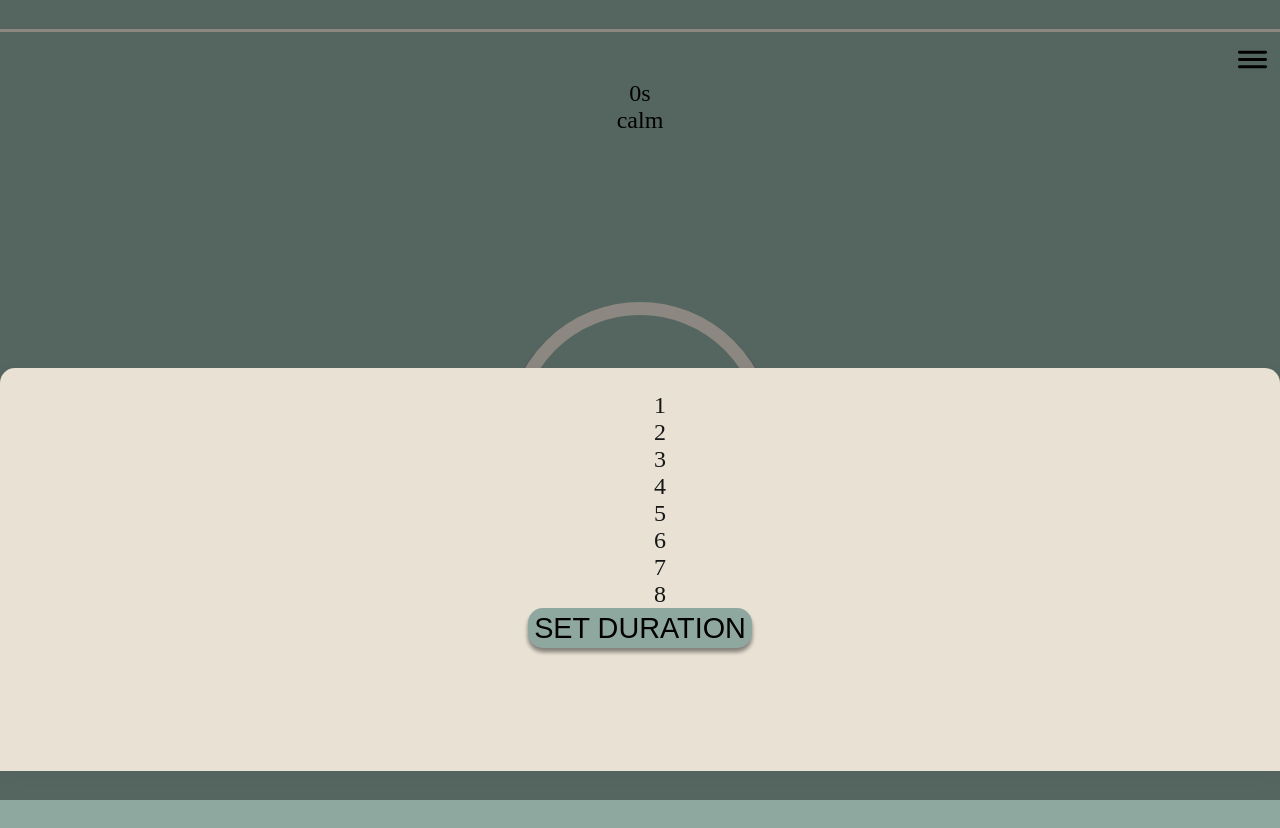
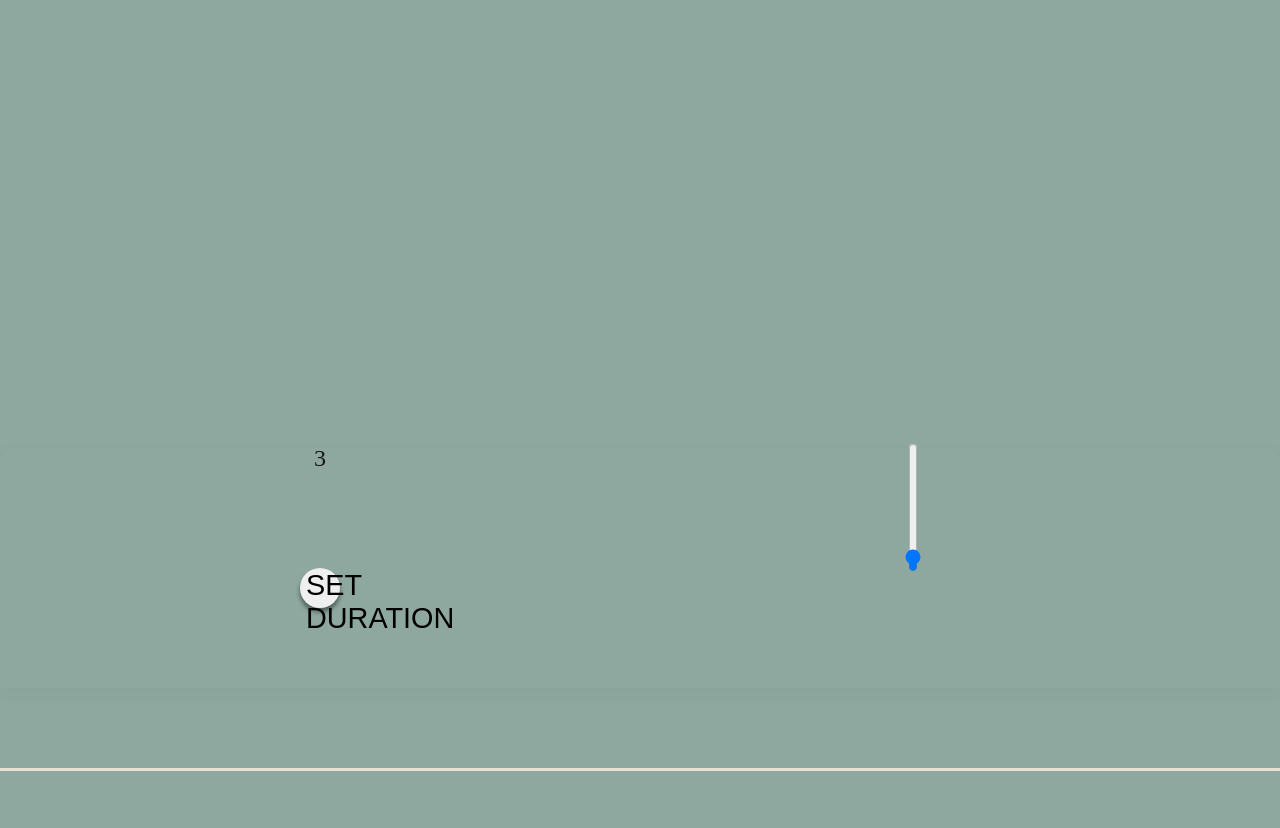
Before and after one commit to olgaTheCreator/inhale, a React (Create React App) app: page / in a window 1280 px wide. Both pictures are taken after a click on the element "T time". Before the commit the page ends 800 px from the top, so only its background shows below. Built offline with nearby package versions, Linux system fonts and the light colour scheme.

Commit message:
added slider to session duration, added state for duration

```diff
--- a/src/components/App.js
+++ b/src/components/App.js
@@ -5,12 +5,13 @@ import { NavigationIcons } from "./NavigationIcons";
 import { AppWrapper } from "./AppWrapper";
 import { MenuIcon } from "./MenuIcon";
 import "../style.css";
+import { BeginSessionText } from "./BeginSessionText";
 
 const App = () => {
   const [seconds, setSeconds] = useState(0);
   const [intervalId, setIntervalId] = useState(0);
   const [chosenTechnique, setTechnique] = useState(breathingTechniques[0]);
-  const [duration, setDuration] = useState(180);
+  const [durationOfSession, setDuration] = useState(3);
 
   return (
     <AppWrapper>
@@ -19,8 +20,7 @@ const App = () => {
         <MenuIcon />
       </div>
       <div className="free-space1">
-        {seconds}s<br />
-        {chosenTechnique.name}
+        <BeginSessionText durationOfSession={durationOfSession} />
       </div>
       <div className="timer-container">
         <Timer
@@ -29,7 +29,7 @@ const App = () => {
           setSeconds={setSeconds}
           intervalId={intervalId}
           setIntervalId={setIntervalId}
-          duration={duration}
+          durationOfSession={durationOfSession}
         />
       </div>
       <div className="free-space2"></div>
@@ -40,8 +40,8 @@ const App = () => {
           intervalId={intervalId}
           setIntervalId={setIntervalId}
           setSeconds={setSeconds}
-          duration={duration}
           setDuration={setDuration}
+          durationOfSession={durationOfSession}
         />
       </div>
       <div className="lower-line"></div>
--- /dev/null
+++ b/src/components/BeginSessionText.js
@@ -0,0 +1,12 @@
+import React from "react";
+import "./beginSessionTextStyle.css";
+
+export const BeginSessionText = ({ durationOfSession }) => {
+  return (
+    <div className="begin-session">
+      Begin your {durationOfSession} minute{durationOfSession > 1 ? "s" : ""}
+      <br />
+      breathing session
+    </div>
+  );
+};
--- a/src/components/NavigationIcons.js
+++ b/src/components/NavigationIcons.js
@@ -3,7 +3,15 @@ import "./navigationStyle.css";
 import { ChoosinTechniqueModal } from "./ChoosingTechniquesModal";
 import { TimeModal } from "./TimeModal";
 
-export const NavigationIcons = ({ chosenTechnique, setTechnique, intervalId, setIntervalId, setSeconds, setDuration }) => {
+export const NavigationIcons = ({
+  chosenTechnique,
+  setTechnique,
+  intervalId,
+  setIntervalId,
+  setSeconds,
+  durationOfSession,
+  setDuration,
+}) => {
   const [techniquesAreOpen, setTechniquesOpen] = useState(false);
   const [timeIsOpen, setTimeOpen] = useState(false);
   console.log({ techniquesAreOpen });
@@ -17,10 +25,13 @@ export const NavigationIcons = ({ chosenTechnique, setTechnique, intervalId, set
         <button>S</button>
         <p>sound</p>
       </div>
-      <div className="button3"  onClick={() => {
+      <div
+        className="button3"
+        onClick={() => {
           console.log({ timeIsOpen }, "wow");
           setTimeOpen(true);
-        }}>
+        }}
+      >
         <button>T</button>
         <p>time</p>
       </div>
@@ -36,18 +47,19 @@ export const NavigationIcons = ({ chosenTechnique, setTechnique, intervalId, set
       </div>
       {techniquesAreOpen && (
         <ChoosinTechniqueModal
-        setTechniquesOpen={setTechniquesOpen}
+          setTechniquesOpen={setTechniquesOpen}
           chosenTechnique={chosenTechnique}
           setTechnique={setTechnique}
-          intervalId= {intervalId}
+          intervalId={intervalId}
           setIntervalId={setIntervalId}
           setSeconds={setSeconds}
         />
       )}
       {timeIsOpen && (
         <TimeModal
-        setTimeOpen={setTimeOpen}
-        setDuration={setDuration}
+          setTimeOpen={setTimeOpen}
+          durationOfSession={durationOfSession}
+          setDuration={setDuration}
         />
       )}
     </div>
--- a/src/components/TimeModal.js
+++ b/src/components/TimeModal.js
@@ -1,37 +1,33 @@
-import React from "react";
-import "./modalsStyle.css";
+import React, { useEffect } from "react";
+import "./timeModalStyle.css";
 
-export const TimeModal = ({ setTimeOpen, setDuration }) => {
+export const TimeModal = ({ setTimeOpen, durationOfSession, setDuration }) => {
+  useEffect(() => {
+    const ele = document.querySelector(".buble");
+    if (ele) {
+      ele.style.bottom = `${Number(durationOfSession)}px`;
+    }
+  });
   return (
-    <div
-      className="darkBG"
-      onClick={() => {
-        setTimeOpen(false);
-      }}
-    >
+    <div className="darkBG">
       <div className="centered">
-        <div className="modal">
-          <div className="durations-list">
-          <ul>
-          <li>1</li>
-          <li>2</li>
-          <li>3</li>
-          <li>4</li>
-          <li>5</li>
-          <li>6</li>
-          <li>7</li>
-          <li>8</li>
-          <li>9</li>
-          <li>10</li>
-          <li>11</li>
-          <li>12</li>
-          <li>13</li>
-          <li>14</li>
-          <li>15</li></ul>
+        <div className="time-modal">
+          <div className="slider-parent">
+            <input
+              type="range"
+              min="1"
+              max="30"
+              value={durationOfSession}
+              onChange={({ target: { value: radius } }) =>
+                setDuration(Number(radius))
+              }
+            />
           </div>
-          <button onClick={() => setDuration(5)}>SET DURATION</button>
+          <div className="buble">{durationOfSession}</div>
+          <div>
+            <button onClick={() => setTimeOpen(false)}>SET DURATION</button>
+          </div>
         </div>
-
       </div>
     </div>
   );
--- /dev/null
+++ b/src/components/beginSessionTextStyle.css
@@ -0,0 +1,13 @@
+.begin-session {
+  grid-row: 2 / 3;
+  align-self: end;
+  font-family: Montserrat;
+  font-style: normal;
+  font-weight: 600;
+  font-size: 20.8772px;
+  text-align: center;
+
+  color: #faf8eb;
+
+  text-shadow: 0px 4px 4px rgba(0, 0, 0, 0.25);
+}
--- a/src/components/modalsStyle.css
+++ b/src/components/modalsStyle.css
@@ -1,5 +1,5 @@
 .darkBG {
-  background-color: rgba(0, 0, 0, 0.4);
+  background-color: #8ea8a0;
   width: 100vw;
   height: calc(var(--vh, 1vh) * 100);
   z-index: 0;
--- /dev/null
+++ b/src/components/timeModalStyle.css
@@ -0,0 +1,27 @@
+.slider-parent {
+  position: relative;
+  grid-row: 1 / 2;
+  transform: rotate(270deg);
+  -moz-transform: rotate(270deg);
+  grid-column: 2/3;
+}
+
+.buble {
+  position: relative;
+  grid-row: 1 / 2;
+  grid-column: 1/2;
+}
+
+.time-modal {
+  width: 100vw;
+  height: calc(var(--vh, 1vh) * 30);
+  left: 40%;
+  background: #8ea8a0;
+  color: rgb(22, 22, 22);
+  border-radius: 15px 15px 0px 0px;
+  z-index: 10;
+  box-shadow: 0 5px 20px 0 rgba(0, 0, 0, 0.04);
+  display: grid;
+  grid-template-columns: 50% 50%;
+  grid-template-rows: 50% 25% 25%;
+}
--- a/src/components/timer.css
+++ b/src/components/timer.css
@@ -5,11 +5,11 @@
 }
 
 .area1 {
-  grid-area: 1 / 1 / 3 / 5;
+  grid-area: 1 / 1 / 2 / 5;
 }
 
 .area2 {
-  grid-area: 3 / 1 / 5 / 5;
+  grid-area: 2 / 1 / 5 / 5;
   display: grid;
   grid-template-columns: 1fr 1fr 1fr 1fr;
   grid-template-rows: 20% 20% 35% 25%;
--- a/src/style.css
+++ b/src/style.css
@@ -16,8 +16,8 @@ body {
   grid-template-columns: 100%;
   grid-template-rows:
     [row]
-    calc(4 * var(--vh, vh)) calc(6 * var(--vh, vh)) calc(16 * var(--vh, vh))
-    calc(48 * var(--vh, vh))
+    calc(4 * var(--vh, vh)) calc(6 * var(--vh, vh)) calc(24 * var(--vh, vh))
+    calc(40 * var(--vh, vh))
     calc(9 * var(--vh, vh)) calc(13 * var(--vh, vh)) calc(4 * var(--vh, vh));
   grid-row-gap: 0px;
   height: calc(var(--vh, 1vh) * 100);
@@ -44,6 +44,8 @@ body {
 .free-space1 {
   grid-row: 3 / 4;
   display: grid;
+  grid-template-columns: 100%;
+  grid-template-rows: 50% 50%;
 }
 
 .timer-container {
```
Also changed, not shown: src/components/Timer.js (+11 -7 lines).
